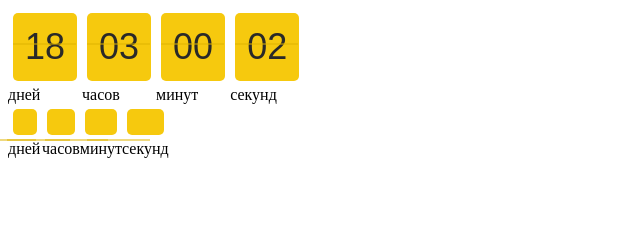
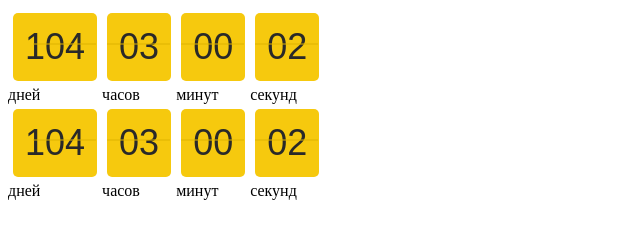
Before and after one commit to OlgaFrontend/vanillaJS, a plain HTML site: page TwoCountDown/index.html in a window 1280 px wide. Shown: the whole page, without its empty margins (0-640 px from the left). Drawn offline with Linux system fonts and the light colour scheme.

Commit message:
countdown_timers

```diff
--- a/TwoCountDown/index.html
+++ b/TwoCountDown/index.html
@@ -28,19 +28,19 @@
 
 	<div class="countDown" id="countDown2">
 		<div>
-			<p id="day" class="values"></p>
+			<p id="day2" class="values"></p>
 			<span class="caption">дней</span>
 		</div>
 		<div>
-			<p id="hour" class="values"></p>
+			<p id="hour2" class="values"></p>
 			<span class="caption">часов</span>
 		</div>
 		<div>
-			<p id="minute" class="values"></p>
+			<p id="minute2" class="values"></p>
 			<span class="caption">минут</span>
 		</div>
 		<div>
-			<p id="second" class="values"></p>
+			<p id="second2" class="values"></p>
 			<span class="caption">секунд</span>
 		</div>
 	</div>
--- a/TwoCountDown/script.js
+++ b/TwoCountDown/script.js
@@ -1,14 +1,9 @@
-(function() {
-	var day = document.getElementById('day');
-	var hour = document.getElementById('hour');
-	var minute = document.getElementById('minute');
-	var second = document.getElementById('second');
-
+function timerFunc (day, hour, minute, second) {
 	function countDown() {
 
 		var time = new Date();
 
-		var eventDate = new Date(2017, 10, 06);
+		var eventDate = new Date(2017, 12, 31);
 
 		var currentTime = time.getTime();
 
@@ -34,8 +29,22 @@
 		hour.textContent = h;
 		minute.textContent = m;
 		second.textContent = s;
-	}
+	};
 
     countDown();
 	setInterval(countDown, 1000);
-})();
+};
+
+var day = document.getElementById('day');
+var hour = document.getElementById('hour');
+var minute = document.getElementById('minute');
+var second = document.getElementById('second');
+
+timerFunc (day, hour, minute, second);
+
+var day2 = document.getElementById('day2');
+var hour2 = document.getElementById('hour2');
+var minute2 = document.getElementById('minute2');
+var second2 = document.getElementById('second2');
+
+timerFunc (day2, hour2, minute2, second2);
```
